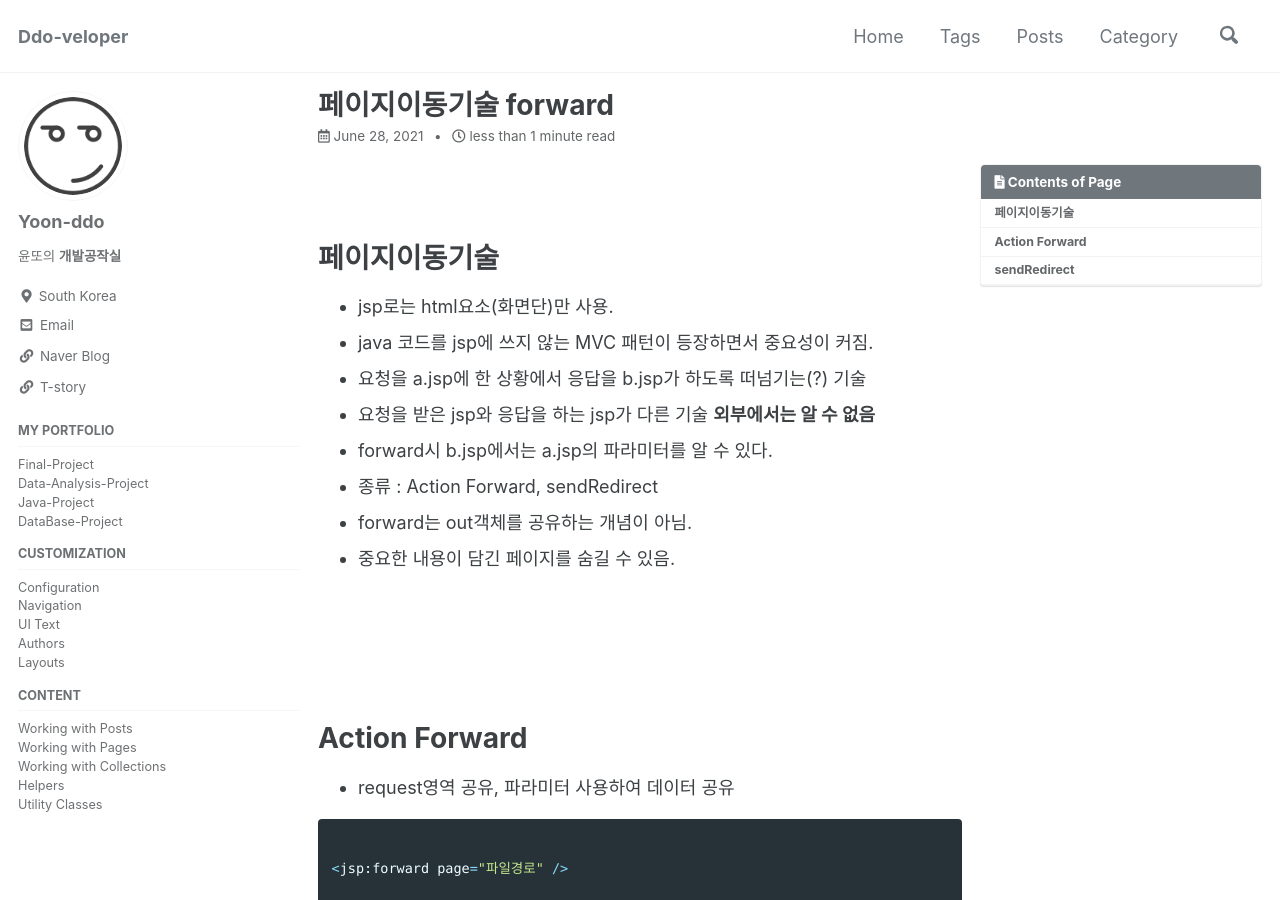
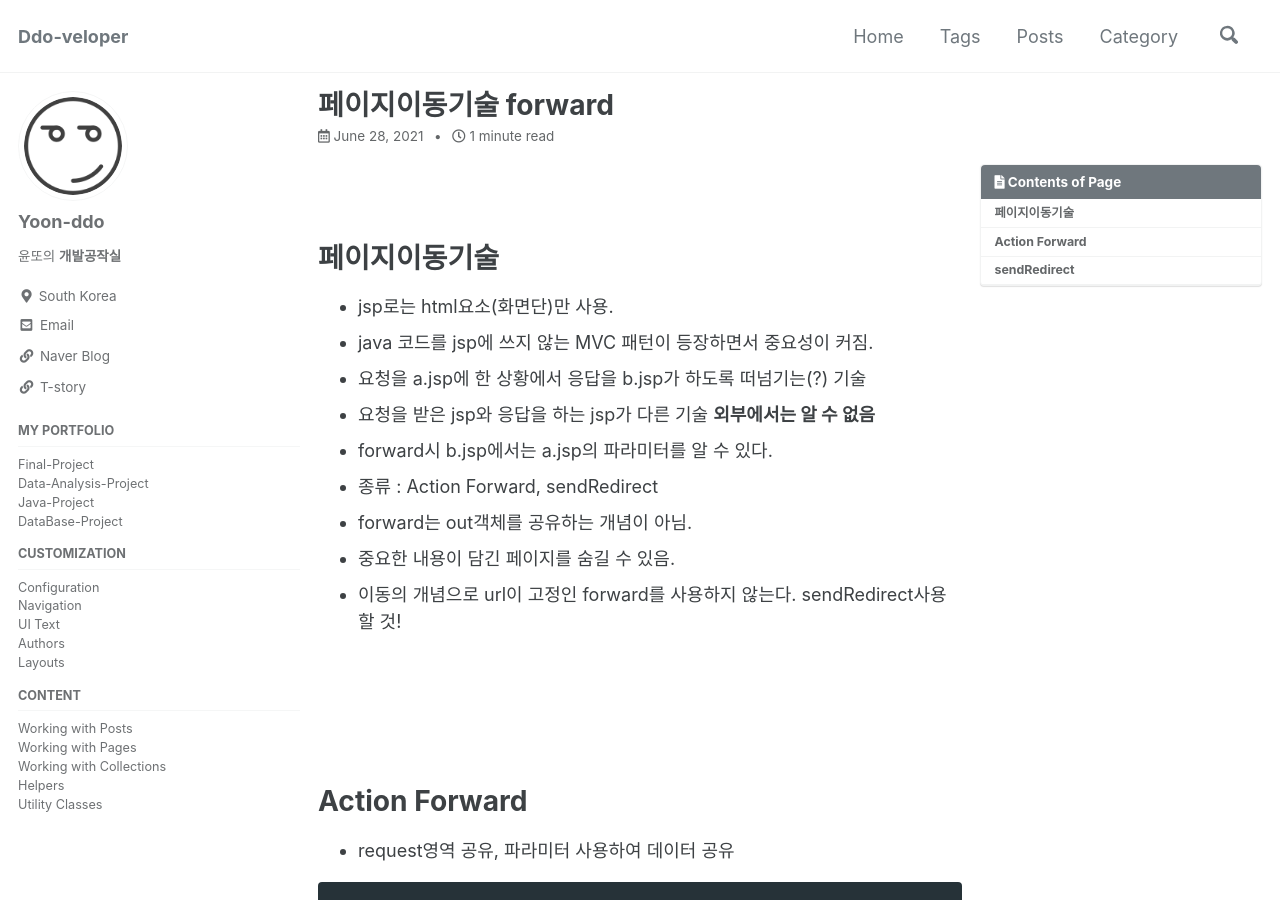
Before and after one commit to Yoon-ddo/Yoon-ddo.github.io, a Jekyll site: the page built from _posts/2021-06-28-페이지이동기술 forward.md, in a window 1280 px wide and 900 px high. Built offline with Jekyll 4.4.1, drawn with Linux system fonts in a browser that asks for light colours; cached includes are drawn as plain includes.

Commit message:
Update 2021-06-28-페이지이동기술 forward.md

```diff
--- a/_posts/2021-06-28-페이지이동기술 forward.md
+++ b/_posts/2021-06-28-페이지이동기술 forward.md
@@ -21,6 +21,7 @@ tags:
 * 종류 : Action Forward, sendRedirect
 * forward는 out객체를 공유하는 개념이 아님.
 * 중요한 내용이 담긴 페이지를 숨길 수 있음.
+* 이동의 개념으로 url이 고정인 forward를 사용하지 않는다. sendRedirect사용할 것!
 
 <br><br><br><br>
 
```
